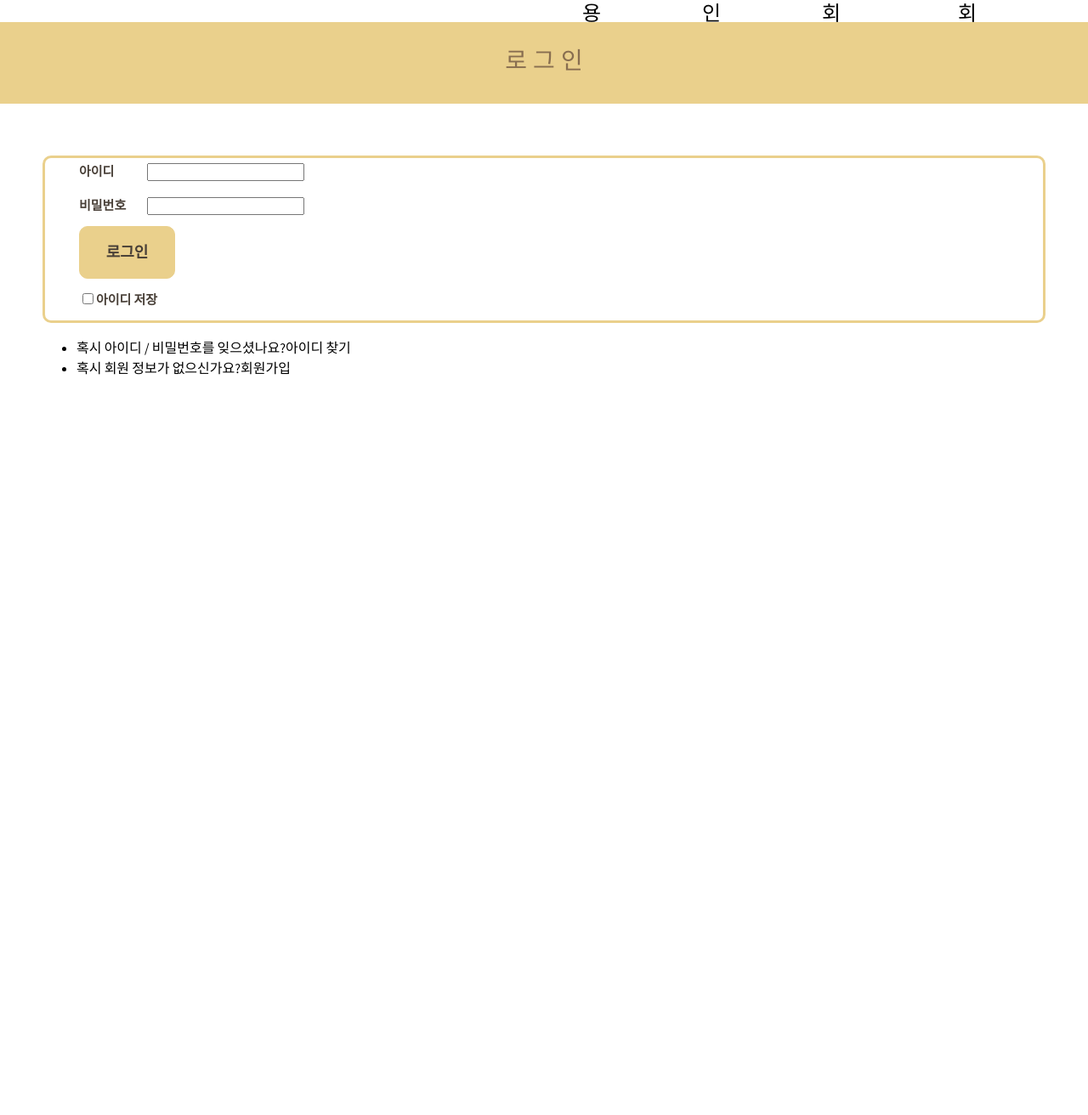
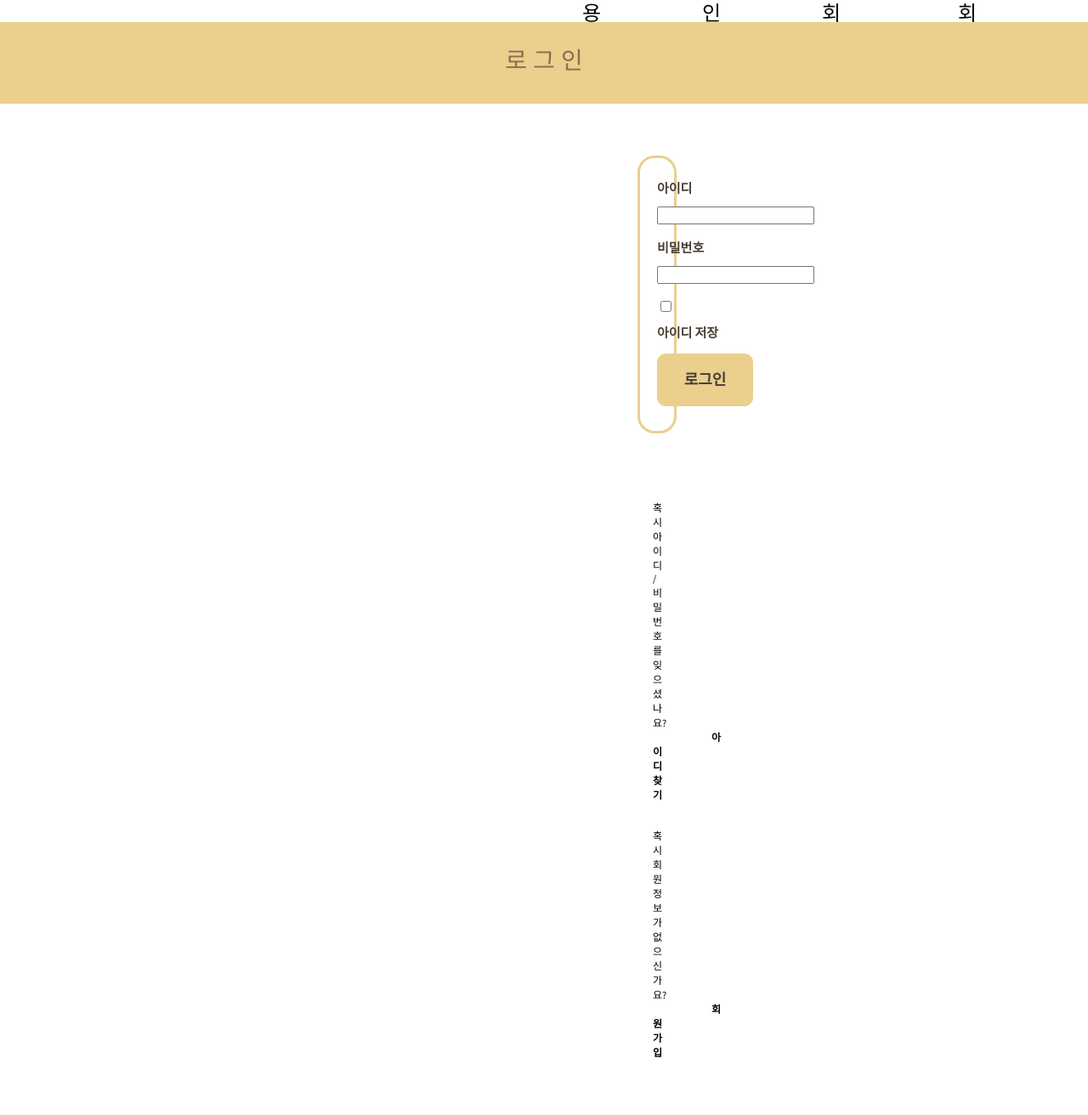
Before and after one commit to TeamWilliam/parkBentley, a web app: file login.html in a window 1280 px wide; the page is wider, and only the part inside the window is pictured. Shown: the part 167-1479 px from the top of that part at 85% size. Before the commit the page ends 608 px from the top of that part, so only its background shows below. Run offline with its HTML, style and script files only (its server is not run), Linux system fonts and the light colour scheme; some web fonts are replaced.

Commit message:
그지같은 로그인 디자인

```diff
--- a/css/login.css
+++ b/css/login.css
@@ -7,8 +7,11 @@
 }
 .loginmain .login .top{
     line-height: 30px;
+    padding: 20px 20px 20px 20px;
     border: 3px solid #EAD08C;
-    border-radius: 10px;
+    border-radius: 20px;
+    margin-left: 700px;
+    margin-right: 700px;
 }
 .loginmain .login .top li label{
     display: inline-block;
@@ -19,8 +22,6 @@
     font-weight: bold;
 
 }
-
-
 .loginmain .login .top li input [type ="text"],
 .loginmain .login .top li input [type ="password"]{
     width: 130px;
@@ -43,3 +44,27 @@
     border: 1px solid #EAD08C;
     border-radius: 10px;
 }
+.loginmain .login .top .li .save {
+    padding: 0 0 0 59px;
+    font-weight: normal;
+}
+.loginmain .login .top .li .save label{
+    width: auto;
+    font-weight: normal;
+}
+.loginmain .login .btm{
+    padding: 31px 0 0 59px;
+    margin-left: 600px;
+    margin-right: 700px;
+}
+.loginmain .login .btm li{
+    padding: 31px 0 0 59px;
+    font-size: 12px;
+    list-style: none;
+}
+.loginmain .login .btm li a{
+    padding: 31px 0 0 59px;
+    font-size: 12px;
+    font-weight: bold;
+    margin: 0 0 0 10px;
+}
--- a/login.html
+++ b/login.html
@@ -57,8 +57,8 @@
                         <ul class = "top">
                             <li><label for="id">아이디</label><input type="text" id="id"></li>
                             <li><label for="pw">비밀번호</label><input type="password" id="pw"></li>
+                            <li class = "save"><input type="checkbox" id="check1"><label for="check1">아이디 저장</label> </li>
                             <li class="loginbtn"><a href="#">로그인</a></li>
-                            <li><input type="checkbox" id="check1"><label for="check1">아이디 저장</label> </li>
                         </ul>
                         <ul class = "btm">
                             <li>혹시 아이디 / 비밀번호를 잊으셨나요?<a href="#">아이디 찾기</a></li>
```
